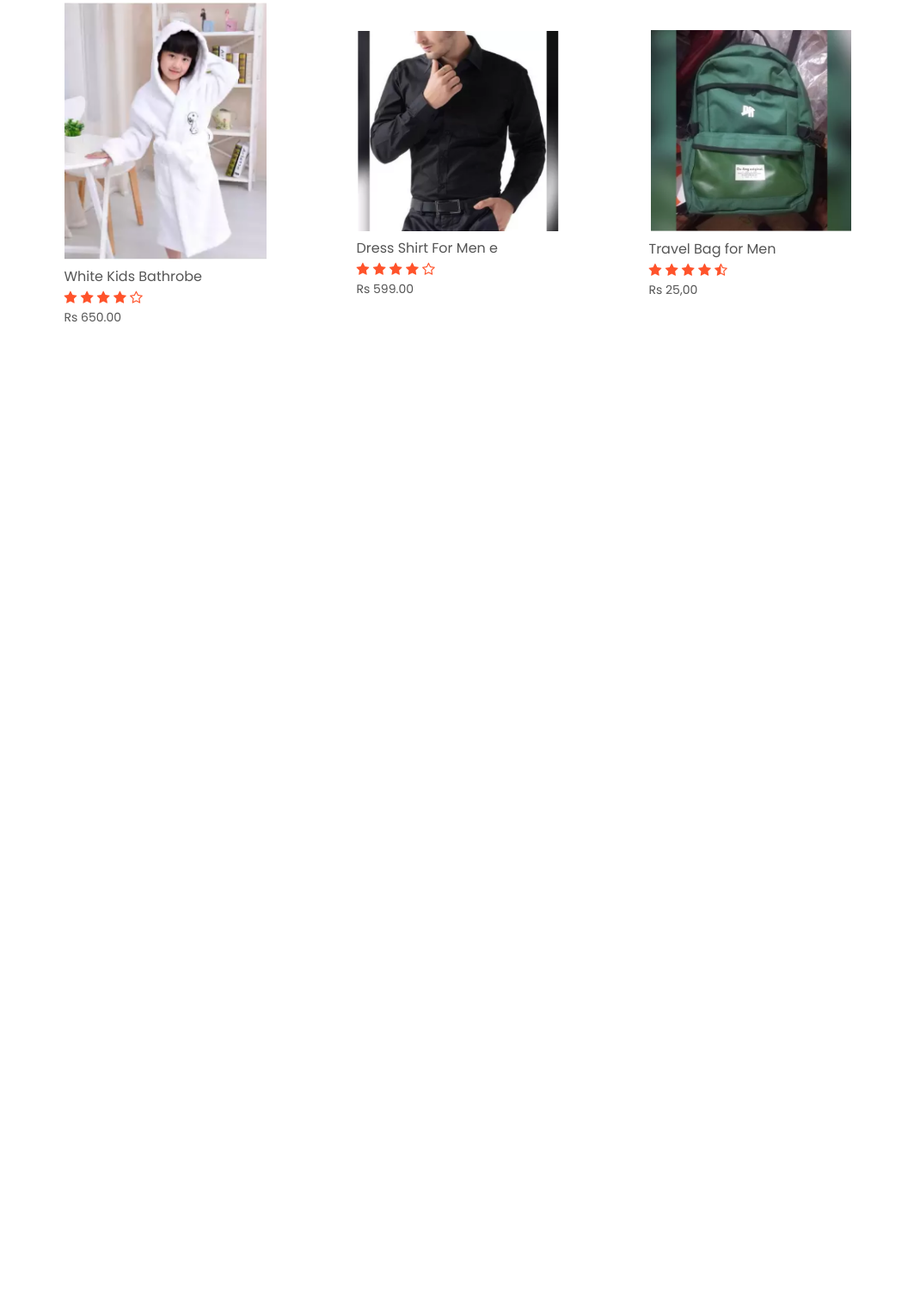
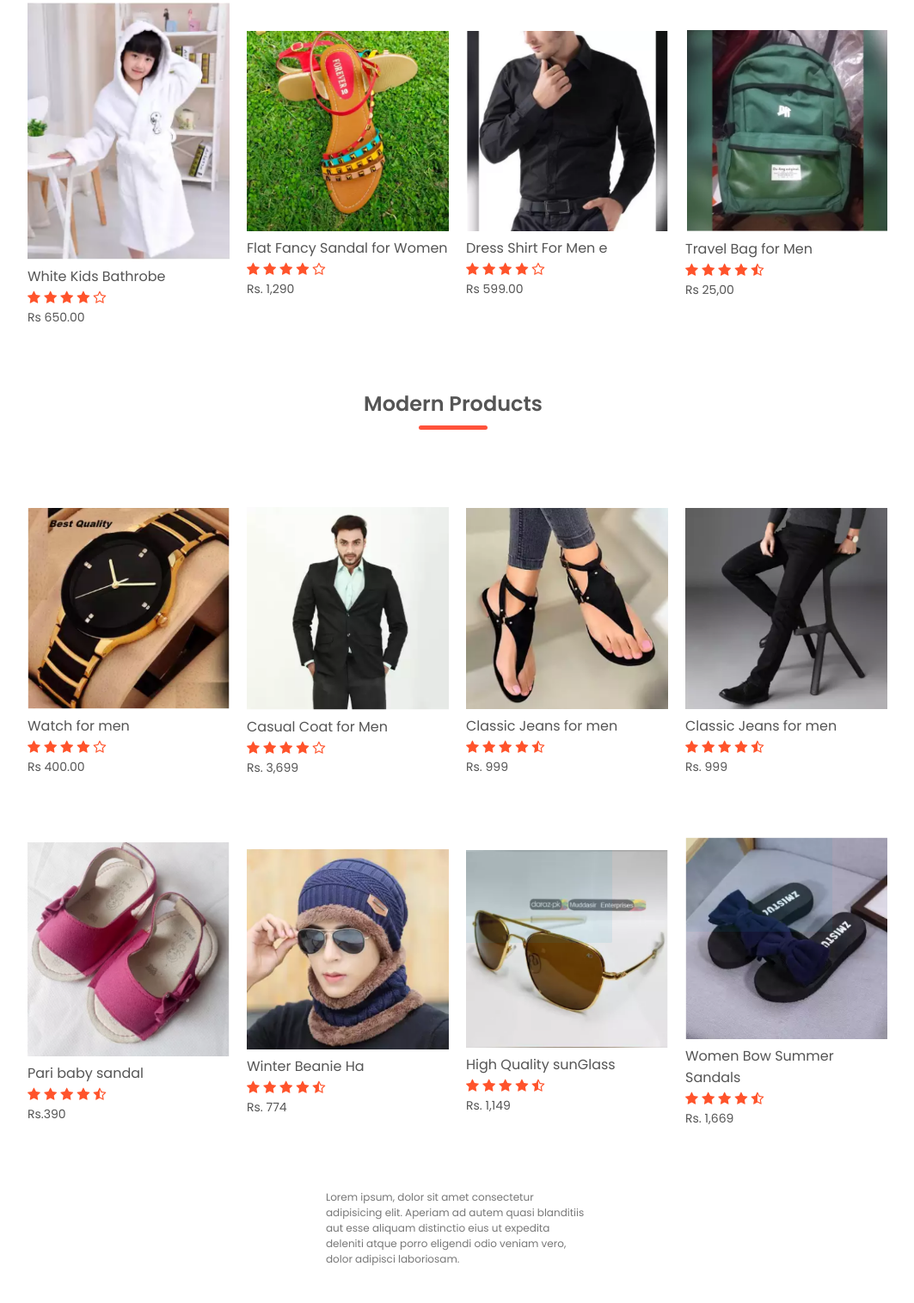
Before and after one commit to Baboo523/Online-Shopping_website, a plain HTML site: page Html Files/index.html in a window 1280 px wide. Shown: the part 1221-2737 px from the top of the page at 86% size, without its empty margins (113-1176 px from the left). Before the commit the page ends 1661 px from the top, so only its background shows below. Drawn offline with Linux system fonts and the light colour scheme.

Commit message:
update index.html

```diff
--- a/Html Files/index.html
+++ b/Html Files/index.html
@@ -75,6 +75,18 @@
                     <p>Rs 650.00</p>
                 </div>
                 <div class="col-4">
+                    <img src="../1/Sandal for girl.PNG" alt="">
+                    <h4>Flat Fancy Sandal for Women </h4>
+                    <div class="ratings">
+                        <i class="fa fa-star"></i>
+                        <i class="fa fa-star"></i>
+                        <i class="fa fa-star"></i>
+                        <i class="fa fa-star"></i>
+                        <i class="fa fa-star-o"></i>
+                    </div>
+                    <p>Rs. 1,290</p>
+                </div>
+                <div class="col-4">
                     <img src="../1/shirt.PNG" alt="">
                     <h4>Dress Shirt For Men e</h4>
                     <div class="ratings">
@@ -99,5 +111,120 @@
                     <p>Rs 25,00</p>
                 </div>
             </div>
+            <h2 class="title">Modern Products</h2>
+            <div class="row">
+                <div class="col-4">
+                    <img src="../1/watch.PNG" alt="">
+                    <h4>Watch for men</h4>
+                    <div class="ratings">
+                        <i class="fa fa-star"></i>
+                        <i class="fa fa-star"></i>
+                        <i class="fa fa-star"></i>
+                        <i class="fa fa-star"></i>
+                        <i class="fa fa-star-o"></i>
+                    </div>
+                    <p>Rs 400.00</p>
+                </div>
+                <div class="col-4">
+                    <img src="../1/coat.PNG" alt="">
+                    <h4>Casual Coat for Men</h4>
+                    <div class="ratings">
+                        <i class="fa fa-star"></i>
+                        <i class="fa fa-star"></i>
+                        <i class="fa fa-star"></i>
+                        <i class="fa fa-star"></i>
+                        <i class="fa fa-star-o"></i>
+                    </div>
+                    <p>Rs. 3,699</p>
+                </div>
+
+                <div class="col-4">
+                    <img src="../1/sandall.PNG" alt="">
+                    <h4>Classic Jeans for men</h4>
+                    <div class="ratings">
+                        <i class="fa fa-star"></i>
+                        <i class="fa fa-star"></i>
+                        <i class="fa fa-star"></i>
+                        <i class="fa fa-star"></i>
+                        <i class="fa fa-star-half-o"></i>
+                    </div>
+                    <p>Rs. 999</p>
+                </div>
+                <div class="col-4">
+                    <img src="../1/jean pant.PNG" alt="">
+                    <h4>Classic Jeans for men</h4>
+                    <div class="ratings">
+                        <i class="fa fa-star"></i>
+                        <i class="fa fa-star"></i>
+                        <i class="fa fa-star"></i>
+                        <i class="fa fa-star"></i>
+                        <i class="fa fa-star-half-o"></i>
+                    </div>
+                    <p>Rs. 999</p>
+                </div>
+                <div class="col-4">
+                    <img src="../1/baby shoes.PNG" alt="">
+                    <h4>Pari baby sandal</h4>
+                    <div class="ratings">
+                        <i class="fa fa-star"></i>
+                        <i class="fa fa-star"></i>
+                        <i class="fa fa-star"></i>
+                        <i class="fa fa-star"></i>
+                        <i class="fa fa-star-half-o"></i>
+                    </div>
+                    <p>Rs.390</p>
+                </div>
+                <div class="col-4">
+                    <img src="../1/cap.PNG" alt="">
+                    <h4>Winter Beanie Ha</h4>
+                    <div class="ratings">
+                        <i class="fa fa-star"></i>
+                        <i class="fa fa-star"></i>
+                        <i class="fa fa-star"></i>
+                        <i class="fa fa-star"></i>
+                        <i class="fa fa-star-half-o"></i>
+                    </div>
+                    <p>Rs. 774</p>
+                </div>
+                <div class="col-4">
+                    <img src="../1/glass.PNG" alt="">
+                    <h4>High Quality sunGlass </h4>
+                    <div class="ratings">
+                        <i class="fa fa-star"></i>
+                        <i class="fa fa-star"></i>
+                        <i class="fa fa-star"></i>
+                        <i class="fa fa-star"></i>
+                        <i class="fa fa-star-half-o"></i>
+                    </div>
+                    <p>Rs. 1,149</p>
+                </div>
+                <div class="col-4">
+                    <img src="../1/chappal for women.PNG" alt="">
+                    <h4>Women Bow Summer Sandals </h4>
+                    <div class="ratings">
+                        <i class="fa fa-star"></i>
+                        <i class="fa fa-star"></i>
+                        <i class="fa fa-star"></i>
+                        <i class="fa fa-star"></i>
+                        <i class="fa fa-star-half-o"></i>
+                    </div>
+                    <p>Rs. 1,669</p>
+                </div>
+            </div>
+        </div>
+        <!-- --------------------Reviews-------------- -->
+        <div class="testimonials" >
+            <div class="small-container">
+                <div class="row">
+                    <div class="col-3">
+                        <p>Lorem ipsum, dolor sit amet consectetur adipisicing elit. Aperiam ad autem quasi
+                            blanditiis aut esse aliquam distinctio eius ut expedita deleniti
+                            atque porro eligendi odio veniam
+                            vero, dolor adipisci laboriosam.</p>
+                    </div>
+                </div>
+            </div>
+        </div>
+
     </body>
 </html>
```
Also changed, not shown: 1/Sandal for girl.PNG (added), 1/baby shoes.PNG (added), 1/cap.PNG (added), 1/chappal for women.PNG (added), 1/coat.PNG (added), 1/glass.PNG (added), 1/jean pant.PNG (added), 1/mobile.PNG (added), 1/sandall.PNG (added), 1/t-shirt.PNG (added). Lines whose indentation alone changed are shown as unchanged.
